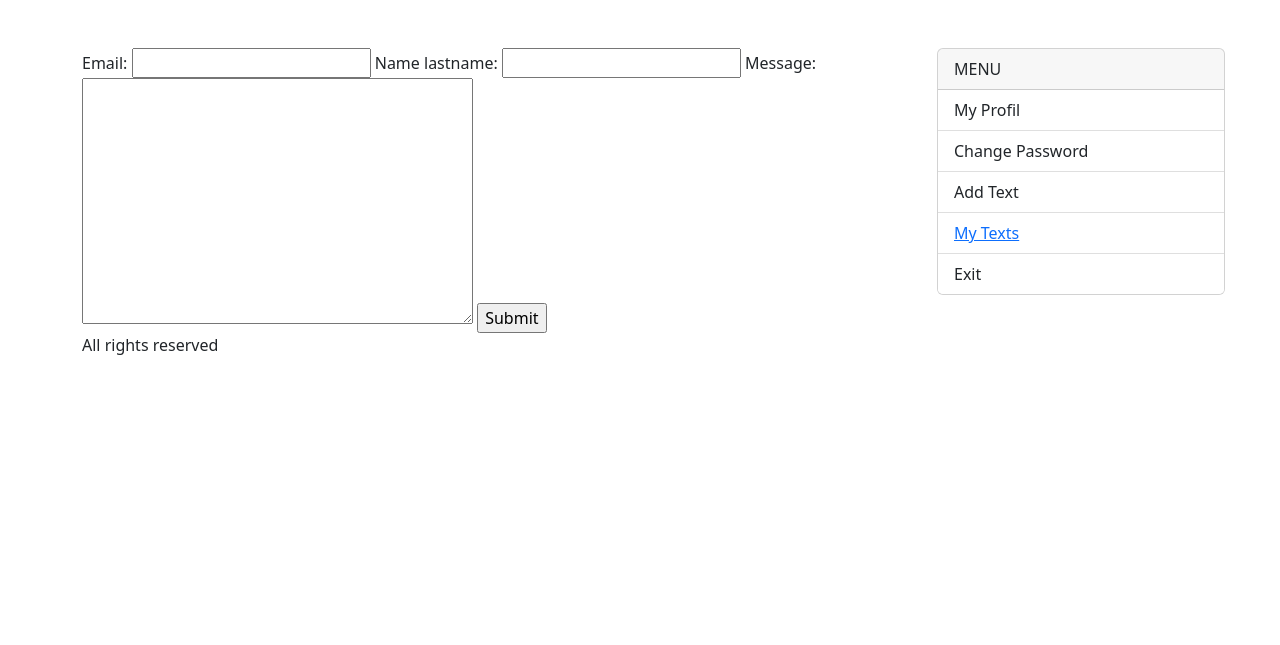
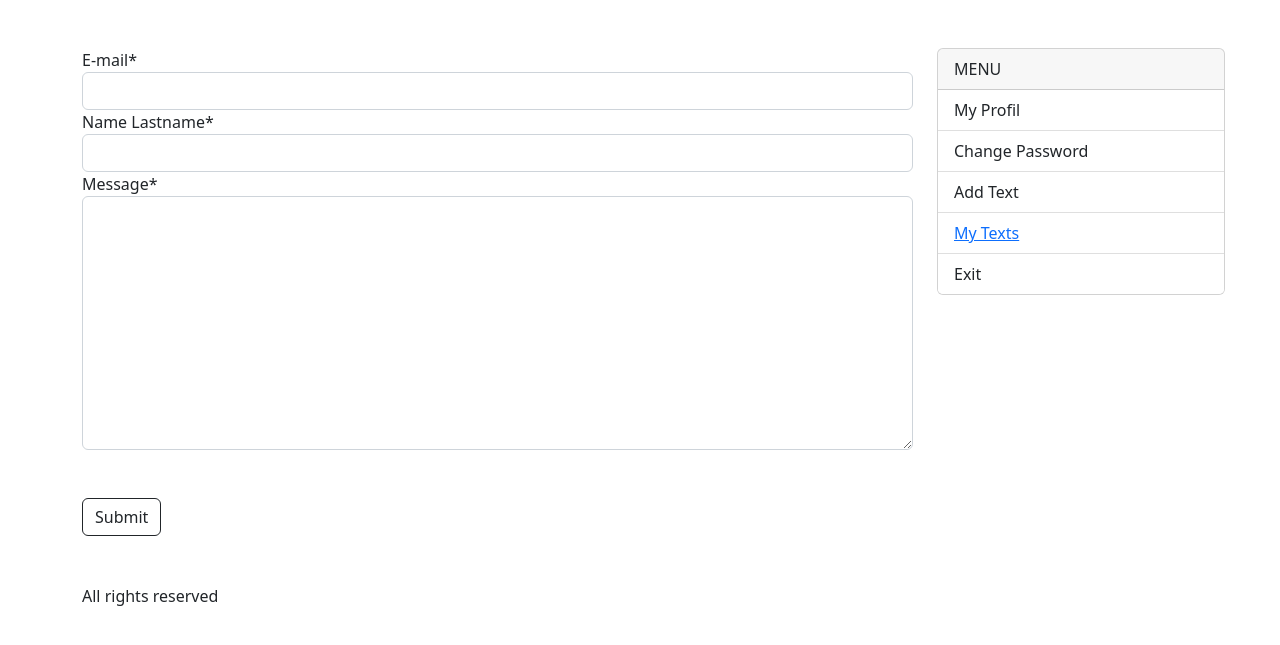
Before and after one commit to atak-05/django-blog-udemy, a Django app: template blog/blog_app/templates/pages/contact.html in a window 1280 px wide. Shown: the part 56-701 px from the top of the page. Run offline with Django 4.2, Linux system fonts and the light colour scheme; the template is opened without the code that fills it: values that come from a table or form of the project are taken from there, others are empty; the visitor is signed in with stand-in values (Sample User, id 1); parts of the project's set-up code (start-up, migrations or seed data) failed here and were passed over; some libraries are stand-ins or nearby versions.

Commit message:
contact form  created!

```diff
--- a/blog/blog/settings.py
+++ b/blog/blog/settings.py
@@ -40,6 +40,8 @@ INSTALLED_APPS = [
     'blog',
     'blog_app',
     'account',
+    #third party
+    'crispy_forms',
 
 ]
 
@@ -139,3 +141,5 @@ MEDIA_URL = '/media/' # I Did
 DEFAULT_AUTO_FIELD = 'django.db.models.BigAutoField'
 
 AUTH_USER_MODEL = 'account.CustomUserModel' #For Custom User
+
+CRISPY_TEMPLATE_PACK = 'bootstrap4'
--- a/blog/blog_app/forms/contact.py
+++ b/blog/blog_app/forms/contact.py
@@ -1,7 +1,8 @@
 import email
+from tkinter import Label
 from django import forms
 
 class ContactForm(forms.Form):
-    email = forms.EmailField(required=False, max_length=100)
-    name_lastname = forms.CharField(max_length=25)
-    message = forms.CharField(widget = forms.Textarea)
+    email = forms.EmailField(label='E-mail', max_length=100)
+    name_lastname = forms.CharField(label='Name Lastname' , max_length=25)
+    message = forms.CharField(label = 'Message' ,widget = forms.Textarea)
--- a/blog/blog_app/templates/pages/contact.html
+++ b/blog/blog_app/templates/pages/contact.html
@@ -1,11 +1,12 @@
 {% extends "base.html" %}
+{% load crispy_forms_tags %}
 
 
     {%block title%}My Blog{%endblock%}
     {%block content%}
         <form method="POST">
             {% csrf_token %}
-            {{form}}
-            <input type="submit" value="Submit"/>
+            {{form | crispy }}
+            <input type="submit" class="btn btn-outline-dark mt-5 mb-5" value="Submit"/>
         </form>
     {%endblock%}
```
